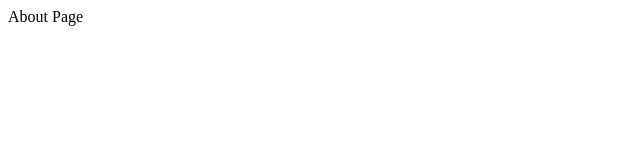
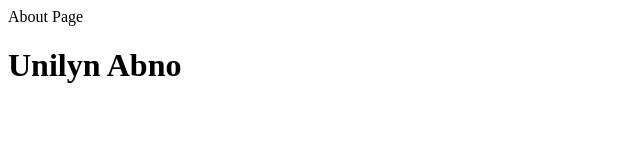
Before and after one commit to rosanna1998/collaboration, a plain HTML site: page index.html in a window 1280 px wide. Shown: the whole page, without its empty margins (0-640 px from the left). Drawn offline with Linux system fonts and the light colour scheme.

Commit message:
Unilyn Abno

```diff
--- a/index.html
+++ b/index.html
@@ -25,6 +25,7 @@
         <div class="row">
             <div class="col">
                     <!--Unilyn Salcedo-->
+                    <h1>Unilyn Abno</h1>
             </div>
         </div>
     </div>
```
